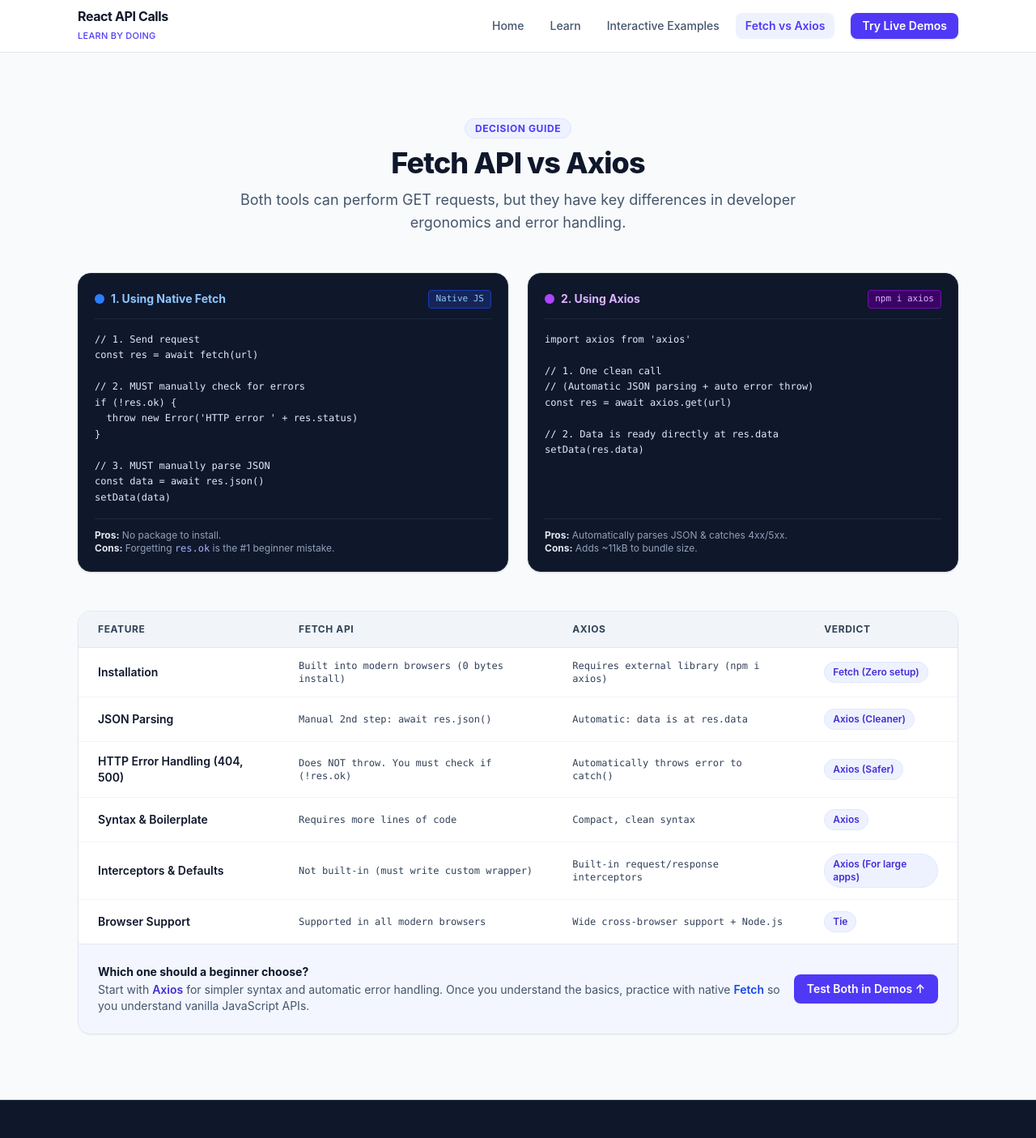
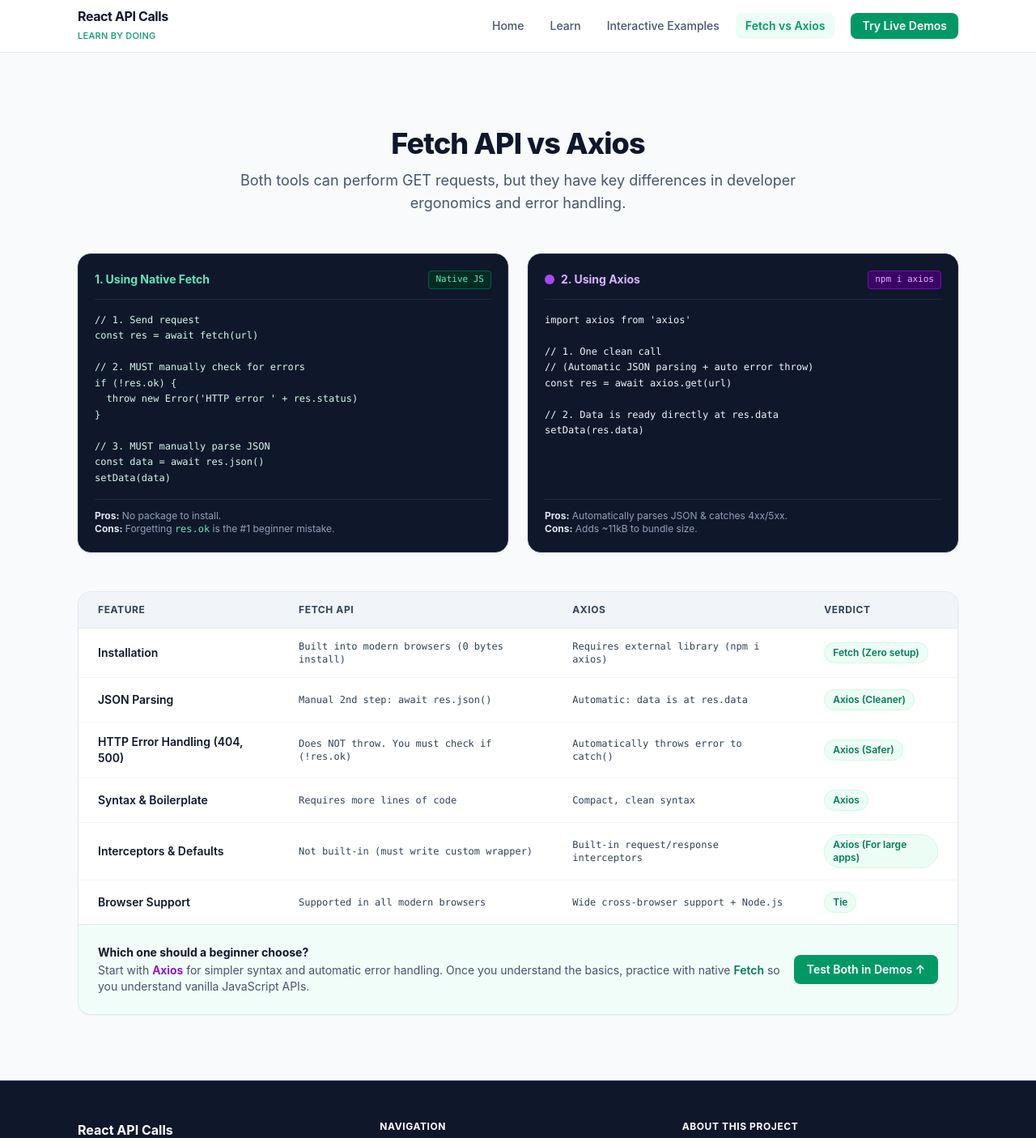
Before and after one commit to farman123-ux/React-Fetch-Axios, a React (Vite) app: page /compare in a window 1280 px wide. Shown: the top 1405 px of the page at 81% size. Built offline with nearby package versions, Linux system fonts and the light colour scheme.

Commit message:
feat: update color scheme to emerald for consistency across components

```diff
--- a/src/components/FetchVsAxios.jsx
+++ b/src/components/FetchVsAxios.jsx
@@ -1,3 +1,5 @@
+import { Link } from "react-router-dom"
+
 export default function FetchVsAxios() {
   const comparisonData = [
     {
@@ -43,9 +45,6 @@ export default function FetchVsAxios() {
       <div className="max-w-6xl mx-auto px-4 sm:px-6 lg:px-8">
         {/* Section Header */}
         <div className="text-center max-w-3xl mx-auto mb-12">
-          <span className="text-xs font-bold uppercase tracking-wider text-indigo-600 bg-indigo-50 border border-indigo-100 px-3 py-1 rounded-full">
-            Decision Guide
-          </span>
           <h2 className="text-3xl sm:text-4xl font-extrabold text-slate-900 mt-3 tracking-tight">
             Fetch API vs Axios
           </h2>
@@ -60,14 +59,13 @@ export default function FetchVsAxios() {
           <div className="bg-slate-900 rounded-2xl border border-slate-800 p-5 text-white shadow-sm flex flex-col">
             <div className="flex items-center justify-between pb-3 border-b border-slate-800 mb-4">
               <div className="flex items-center gap-2">
-                <span className="w-3 h-3 rounded-full bg-blue-500"></span>
-                <span className="font-bold text-sm text-blue-300">1. Using Native Fetch</span>
+                <span className="font-bold text-sm text-emerald-300">1. Using Native Fetch</span>
               </div>
-              <span className="text-[11px] font-mono bg-blue-950 text-blue-300 px-2 py-0.5 rounded border border-blue-800">
+              <span className="text-[11px] font-mono bg-emerald-950 text-emerald-300 px-2 py-0.5 rounded border border-emerald-800">
                 Native JS
               </span>
             </div>
-            <pre className="font-mono text-xs text-indigo-100 overflow-x-auto leading-relaxed flex-1">
+            <pre className="font-mono text-xs text-emerald-100 overflow-x-auto leading-relaxed flex-1">
               <code>{`// 1. Send request
 const res = await fetch(url)
 
@@ -82,7 +80,7 @@ setData(data)`}</code>
             </pre>
             <div className="mt-4 pt-3 border-t border-slate-800 text-xs text-slate-400">
               <strong className="text-slate-200">Pros:</strong> No package to install.<br />
-              <strong className="text-slate-200">Cons:</strong> Forgetting <code className="text-indigo-300">res.ok</code> is the #1 beginner mistake.
+              <strong className="text-slate-200">Cons:</strong> Forgetting <code className="text-emerald-300">res.ok</code> is the #1 beginner mistake.
             </div>
           </div>
 
@@ -97,7 +95,7 @@ setData(data)`}</code>
                 npm i axios
               </span>
             </div>
-            <pre className="font-mono text-xs text-indigo-100 overflow-x-auto leading-relaxed flex-1">
+            <pre className="font-mono text-xs text-slate-100 overflow-x-auto leading-relaxed flex-1">
               <code>{`import axios from 'axios'
 
 // 1. One clean call
@@ -139,7 +137,7 @@ setData(res.data)`}</code>
                       {row.axios}
                     </td>
                     <td className="py-3.5 px-4 sm:px-6">
-                      <span className="inline-block px-2.5 py-1 rounded-full text-xs font-semibold bg-indigo-50 text-indigo-700 border border-indigo-100">
+                      <span className="inline-block px-2.5 py-1 rounded-full text-xs font-semibold bg-emerald-50 text-emerald-700 border border-emerald-100">
                         {row.winner}
                       </span>
                     </td>
@@ -150,21 +148,22 @@ setData(res.data)`}</code>
           </div>
 
           {/* Quick Recommendation Summary Banner */}
-          <div className="p-5 sm:p-6 bg-indigo-50/70 border-t border-slate-200 flex flex-col sm:flex-row items-start sm:items-center justify-between gap-4">
+          <div className="p-5 sm:p-6 bg-emerald-50/70 border-t border-slate-200 flex flex-col sm:flex-row items-start sm:items-center justify-between gap-4">
             <div>
               <h4 className="font-bold text-slate-900 text-sm">
                 Which one should a beginner choose?
               </h4>
               <p className="text-xs sm:text-sm text-slate-600 mt-0.5">
-                Start with <span className="font-semibold text-indigo-700">Axios</span> for simpler syntax and automatic error handling. Once you understand the basics, practice with native <span className="font-semibold text-blue-700">Fetch</span> so you understand vanilla JavaScript APIs.
+                Start with <span className="font-semibold text-purple-700">Axios</span> for simpler syntax and automatic error handling. Once you understand the basics, practice with native <span className="font-semibold text-emerald-700">Fetch</span> so you understand vanilla JavaScript APIs.
               </p>
             </div>
-            <a
-              href="#examples"
-              className="px-4 py-2 bg-indigo-600 hover:bg-indigo-700 text-white text-xs sm:text-sm font-semibold rounded-lg shrink-0 transition"
+             <Link
+              to="/examples"
+              className="px-4 py-2 bg-emerald-600 hover:bg-emerald-700 text-white text-xs sm:text-sm font-semibold rounded-lg shrink-0 transition"
             >
-              Test Both in Demos &uarr;
-            </a>
+               Test Both in Demos &uarr;
+            </Link>
+
           </div>
         </div>
       </div>
--- a/src/components/LearningSection.jsx
+++ b/src/components/LearningSection.jsx
@@ -251,7 +251,7 @@ if (error) {
               onClick={() => setActiveTab(topic.id)}
               className={`px-3.5 py-2 rounded-xl text-xs sm:text-sm font-semibold transition cursor-pointer ${
                 activeTab === topic.id
-                  ? 'bg-indigo-600 text-white shadow-sm'
+                  ? 'bg-emerald-600 text-white shadow-sm'
                   : 'bg-white text-slate-700 border border-slate-200 hover:bg-slate-100'
               }`}
             >
@@ -263,9 +263,9 @@ if (error) {
         {/* Selected Topic Content Card */}
         <div className="bg-white rounded-2xl border border-slate-200 shadow-sm overflow-hidden">
           {/* Card Header */}
-          <div className="p-6 sm:p-8 border-b border-slate-200 bg-gradient-to-r from-slate-900 to-indigo-950 text-white">
+          <div className="p-6 sm:p-8 border-b border-slate-200 bg-gradient-to-r from-slate-900 to-emerald-950 text-white">
             <div className="flex flex-wrap items-center justify-between gap-3 mb-2">
-              <span className="px-2.5 py-1 rounded-md text-xs font-semibold bg-indigo-500/30 text-indigo-200 border border-indigo-400/30">
+              <span className="px-2.5 py-1 rounded-md text-xs font-semibold bg-emerald-500/30 text-emerald-200 border border-emerald-400/30">
                 {currentTopic.badge}
               </span>
               <span className="text-xs text-slate-400">Topic {topics.indexOf(currentTopic) + 1} of {topics.length}</span>
@@ -287,7 +287,7 @@ if (error) {
               <ul className="space-y-3.5">
                 {currentTopic.explanation.map((item, index) => (
                   <li key={index} className="flex items-start gap-3 text-sm text-slate-700 leading-relaxed">
-                    <span className="w-5 h-5 rounded-full bg-indigo-50 text-indigo-600 border border-indigo-200 flex items-center justify-center font-bold text-xs shrink-0 mt-0.5">
+                    <span className="w-5 h-5 rounded-full bg-emerald-50 text-emerald-600 border border-emerald-200 flex items-center justify-center font-bold text-xs shrink-0 mt-0.5">
                       {index + 1}
                     </span>
                     <span>{item}</span>
@@ -317,7 +317,7 @@ if (error) {
                 </div>
 
                 {/* Code Content */}
-                <pre className="p-4 sm:p-5 font-mono text-xs sm:text-sm text-indigo-100 overflow-x-auto leading-relaxed flex-1">
+                <pre className="p-4 sm:p-5 font-mono text-xs sm:text-sm text-emerald-100 overflow-x-auto leading-relaxed flex-1">
                   <code>{currentTopic.code}</code>
                 </pre>
               </div>
--- a/src/components/Navbar.jsx
+++ b/src/components/Navbar.jsx
@@ -21,7 +21,7 @@ export default function Navbar() {
               <span className="font-bold text-slate-900 tracking-tight block text-base leading-tight">
                 React API Calls
               </span>
-              <span className="text-[11px] font-medium text-indigo-600 tracking-wide uppercase">
+              <span className="text-[11px] font-medium text-emerald-600 tracking-wide uppercase">
                 Learn by Doing
               </span>
             </div>
@@ -36,8 +36,8 @@ export default function Navbar() {
                 className={({ isActive }) =>
                   `px-3 py-1.5 rounded-lg text-sm font-medium transition ${
                     isActive
-                      ? 'text-indigo-600 bg-indigo-50 font-semibold'
-                      : 'text-slate-600 hover:text-indigo-600 hover:bg-indigo-50'
+                      ? 'text-emerald-600 bg-emerald-50 font-semibold'
+                      : 'text-slate-600 hover:text-emerald-600 hover:bg-emerald-50'
                   }`
                 }
               >
@@ -46,7 +46,7 @@ export default function Navbar() {
             ))}
             <Link
               to="/examples"
-              className="ml-3 px-3.5 py-1.5 rounded-lg text-sm font-semibold text-white bg-indigo-600 hover:bg-indigo-700 shadow-sm transition"
+              className="ml-3 px-3.5 py-1.5 rounded-lg text-sm font-semibold text-white bg-emerald-600 hover:bg-emerald-700 shadow-sm transition"
             >
               Try Live Demos
             </Link>
@@ -83,8 +83,8 @@ export default function Navbar() {
                 className={({ isActive }) =>
                   `block px-3 py-2 rounded-lg text-sm font-medium transition ${
                     isActive
-                      ? 'text-indigo-600 bg-indigo-50 font-semibold'
-                      : 'text-slate-700 hover:text-indigo-600 hover:bg-indigo-50'
+                      ? 'text-emerald-600 bg-emerald-50 font-semibold'
+                      : 'text-slate-700 hover:text-emerald-600 hover:bg-emerald-50'
                   }`
                 }
               >
@@ -94,7 +94,7 @@ export default function Navbar() {
             <Link
               to="/examples"
               onClick={() => setMobileMenuOpen(false)}
-              className="block text-center mt-2 px-3 py-2 rounded-lg text-sm font-semibold text-white bg-indigo-600 hover:bg-indigo-700"
+              className="block text-center mt-2 px-3 py-2 rounded-lg text-sm font-semibold text-white bg-emerald-600 hover:bg-emerald-700"
             >
               Try Live Demos
             </Link>
```
Also changed, not shown: src/components/Footer.jsx (+7 -17 lines), src/components/Hero.jsx (+6 -6 lines), src/components/InteractiveExamples.jsx (+15 -15 lines).
